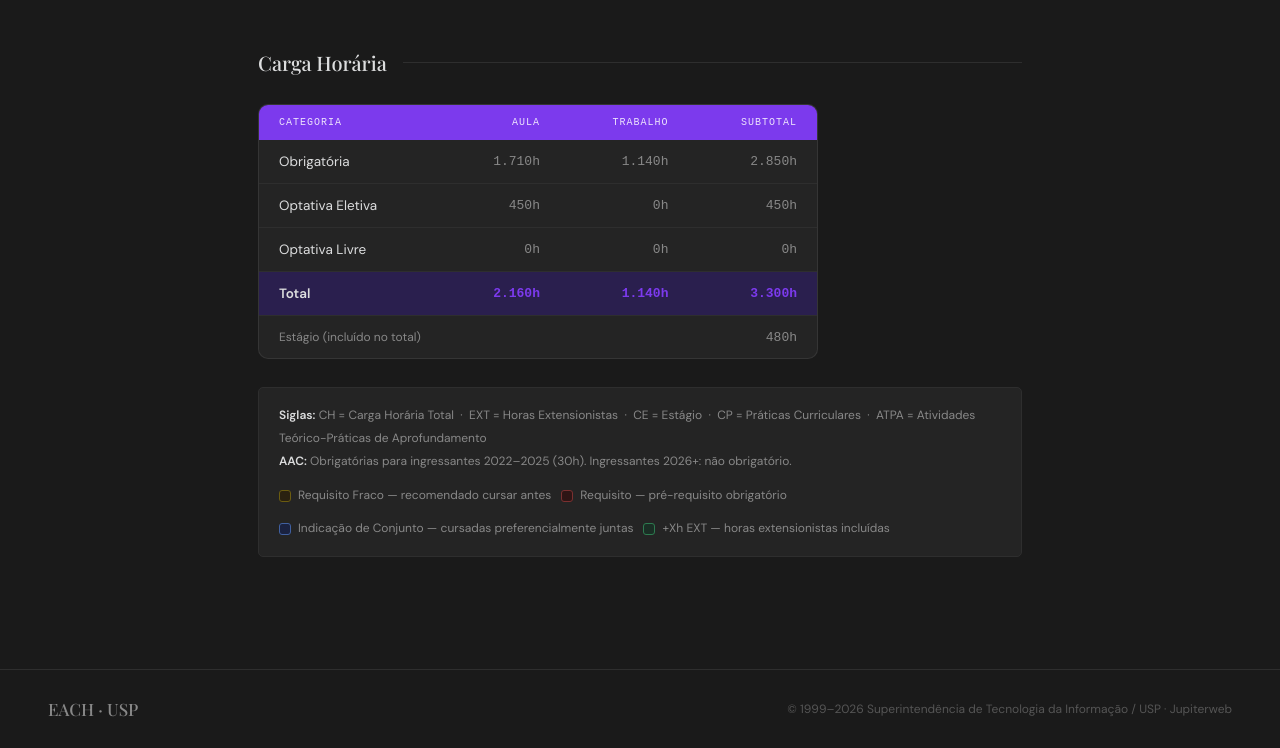
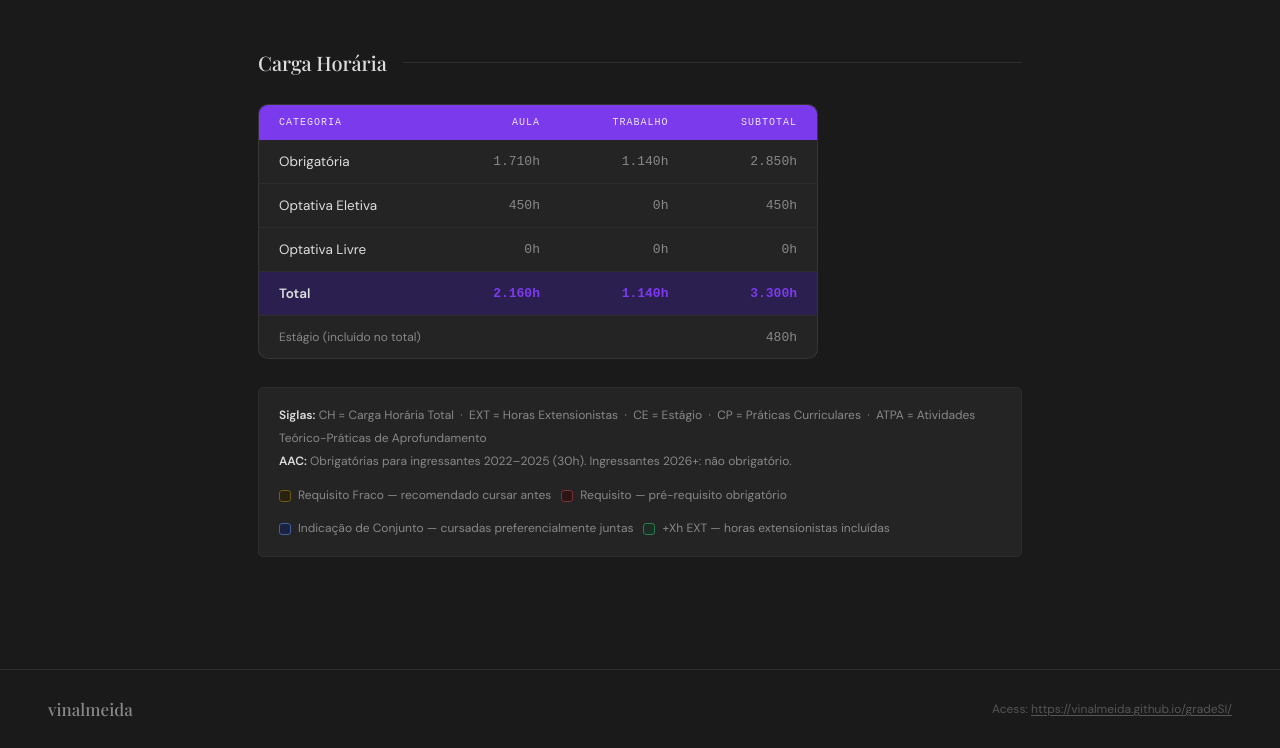
Before and after one commit to vinalmeida/gradeSI, a plain HTML site: page index.html in a window 1280 px wide. Shown: the part 3813-4561 px from the top of the page. Drawn offline with nearby package versions, Linux system fonts and the light colour scheme; a web font is replaced by a local one.

Commit message:
Update footer: replace EACH/USP branding with vinalmeida and site link
Co-Authored-By: Claude Sonnet 4.6 <noreply@anthropic.com>

```diff
--- a/index.html
+++ b/index.html
@@ -789,8 +789,8 @@
 </main>
 
 <footer class="page-footer">
-  <div class="footer-logo">EACH · USP</div>
-  <div class="footer-text">© 1999–2026 Superintendência de Tecnologia da Informação / USP · Jupiterweb</div>
+  <div class="footer-logo">vinalmeida</div>
+  <div class="footer-text">Acess: <a href="https://vinalmeida.github.io/gradeSI/" target="_blank" rel="noopener" style="color:inherit;text-decoration:underline;text-underline-offset:2px;">https://vinalmeida.github.io/gradeSI/</a></div>
 </footer>
 
 <script>
```
